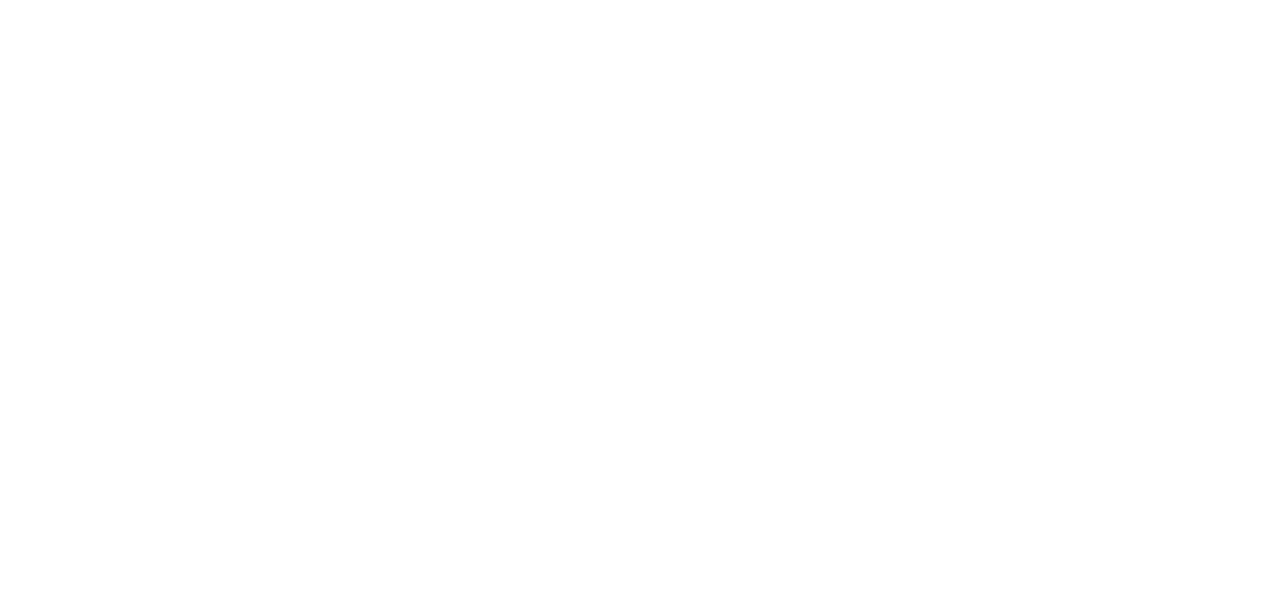
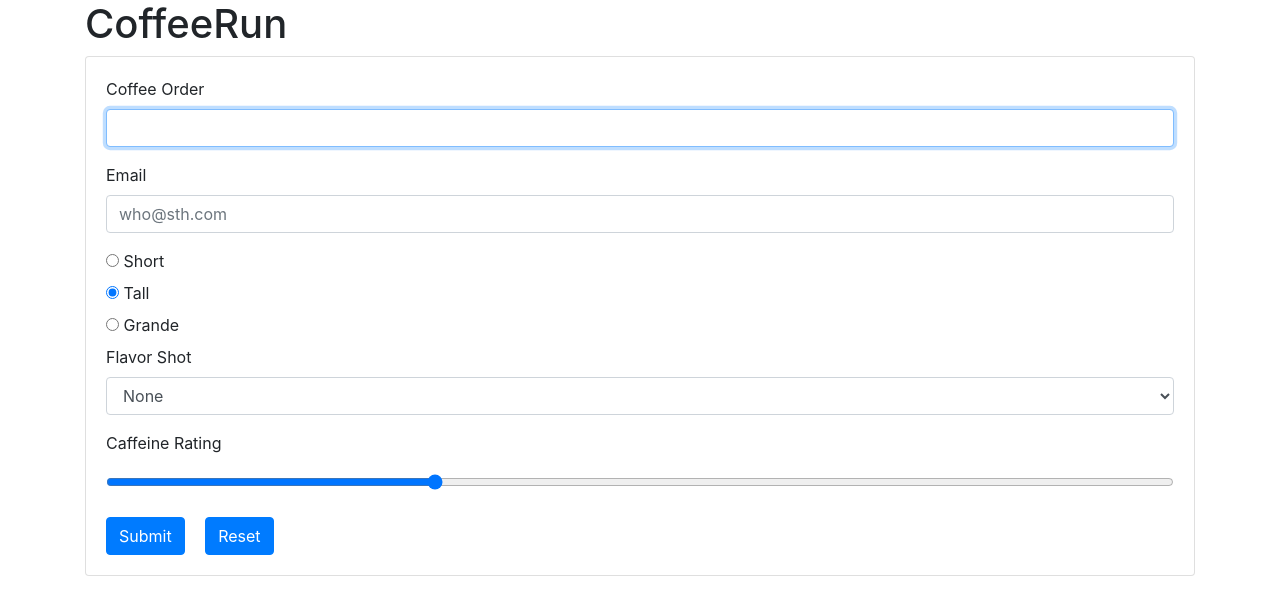
Before and after one commit to Nay-said/Practice-CoffeeRun, a plain HTML site: page index.html in a window 1280 px wide. Drawn offline with nearby package versions, Linux system fonts and the light colour scheme.

Commit message:
Chapter 9 Complete!

```diff
--- a/index.html
+++ b/index.html
@@ -5,8 +5,65 @@
     <meta name="viewport" content="width=device-width, initial-scale=1.0">
     <meta http-equiv="X-UA-Compatible" content="ie=edge">
     <title>CoffeeRun</title>
+    <link rel="stylesheet" href="https://stackpath.bootstrapcdn.com/bootstrap/4.3.1/css/bootstrap.min.css">
 </head>
-<body>
+<body class="container">
+    <header>
+        <h1>CoffeeRun</h1>
+    </header>
+
+    <section>
+        <div class="card card-default">
+            <div class="card-body">
+                <form data-coffee-order="form">
+                    <div class="form-group">
+                        <label for="CoffeeOrder">Coffee Order</label>
+                        <input name="coffee" class="form-control" id="CoffeeOrder" autofocus>
+                    </div>
+                    <div class="form-group">
+                        <label for="emailInput">Email</label>
+                        <input type="email" name="emailAddress" class="form-control" id="emailInput" placeholder="who@sth.com">
+                    </div>
+                    <div class="radio">
+                        <label>
+                            <input type="radio" name="size" value="short">
+                            Short
+                        </label>
+                    </div>
+                    <div class="radio">
+                        <label>
+                            <input type="radio" name="size" value="tall" checked>
+                            Tall
+                        </label>
+                    </div>
+                    <div class="radio">
+                        <label>
+                            <input type="radio" name="size" value="grande">
+                            Grande
+                        </label>
+                    </div>
+
+                    <div class="form-group"><label for="flavorShot">Flavor Shot</label>
+                        <select name="flavor" id="flavorShot" class="form-control">
+                            <option value="">None</option>
+                            <option value="caramel">Caramel</option>
+                            <option value="almond">Almond</option>
+                            <option value="mocha">Mocha</option>
+                        </select>
+                    </div>
+
+                    <div class="form-group">
+                        <label for="strengthLevel">Caffeine Rating</label>
+                        <input name ="strength" type="range" id="strengthLevel" class="form-control" value="30">
+                    </div>
+
+                    <button type="submit" class="btn btn-primary">Submit</button>
+                    <button type="reset" class="btn btn-primary ml-3">Reset</button>
+
+                </form>
+            </div>
+        </div>
+    </section>
 
     <script src="scripts/datastore.js" charset="utf-8"></script>
     <script src="scripts/truck.js" charset="utf-8"></script>
```
Also changed, not shown: 2 other files.
